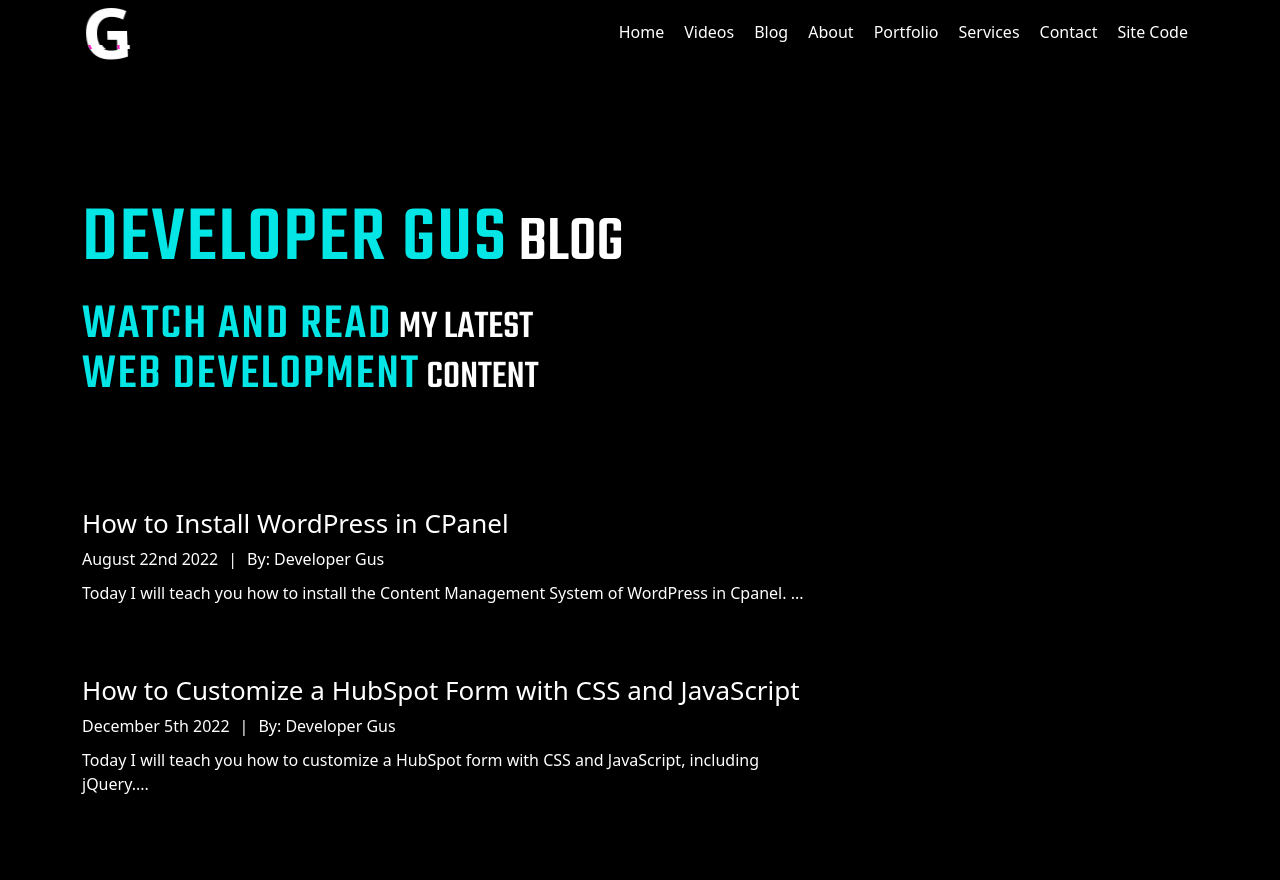
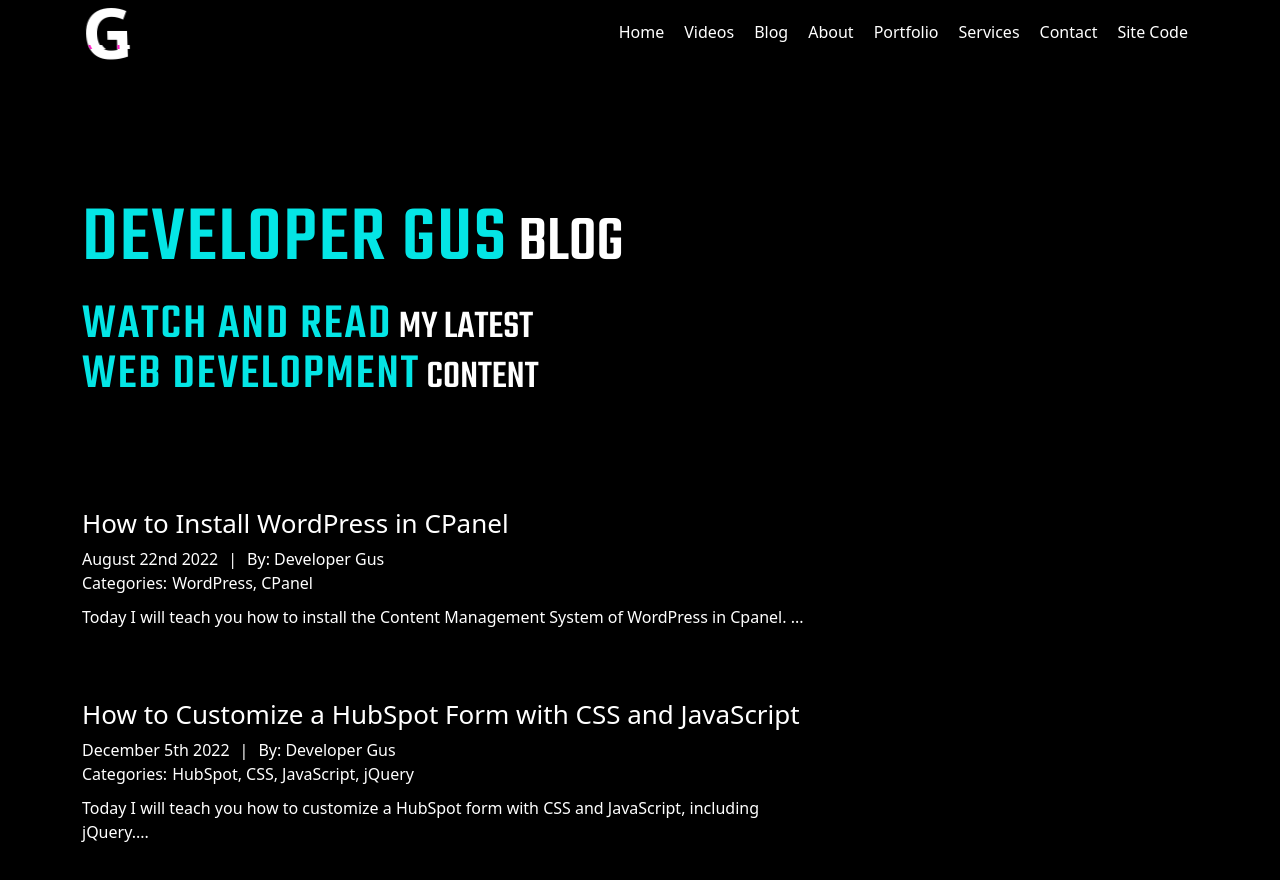
Before and after one commit to subzero783/portfolio-2, a React (Create React App) app in the folder frontend/: page /blog in a window 1280 px wide. Shown: the top 880 px of the page. Built offline with nearby package versions, Linux system fonts and the light colour scheme.

Commit message:
Working on Blog.js

```diff
--- a/frontend/src/pages/Blog/Blog.js
+++ b/frontend/src/pages/Blog/Blog.js
@@ -175,11 +175,23 @@ export default function Blog() {
                 </a>
                 <div className="extra-info">
                   <div className="date-and-author">
-                    <div className="the-date">{formatted_date(post.date)}</div>
+                    <div className="the-date">
+                      <p>{formatted_date(post.date)}</p>
+                    </div>
                     <div className="extra-space">
                       <span> </span>|<span> </span>
                     </div>
-                    <div className="the-author">By: {post.author}</div>
+                    <div className="the-author">
+                      <p>By: {post.author}</p>
+                    </div>
+                  </div>
+                  <div className="categories">
+                    <p>Categories: </p>
+                    <div className="categories-list">
+                      {post.categories.map((category) => (
+                        <a className="category">{category}</a>
+                      ))}
+                    </div>
                   </div>
                 </div>
                 <div
--- a/frontend/src/pages/Blog/Blog.scss
+++ b/frontend/src/pages/Blog/Blog.scss
@@ -6,7 +6,7 @@
         position: absolute;
         width: 100%;
         height: 100%;
-        z-index: 0;
+        z-index: -1;
     }
     #heading {
         z-index: 2;
@@ -66,6 +66,29 @@
                         display: inline-block;
                     }
                 }
+                > .categories {
+                    > p {
+                        display: inline-block;
+                        margin-right: 5px;
+                    }
+                    > .categories-list {
+                        display: inline-block;
+                        > a {
+                            text-decoration: none;
+                            display: inline-block;
+                            margin-right: 4px;
+                            &:after {
+                                content: ",";
+                                display: inline-block;
+                            }
+                            &:last-child {
+                                &:after {
+                                    display: none;
+                                }
+                            }
+                        }
+                    }
+                }
             }
             .post-excerpt {
                 margin-top: 10px;
```
